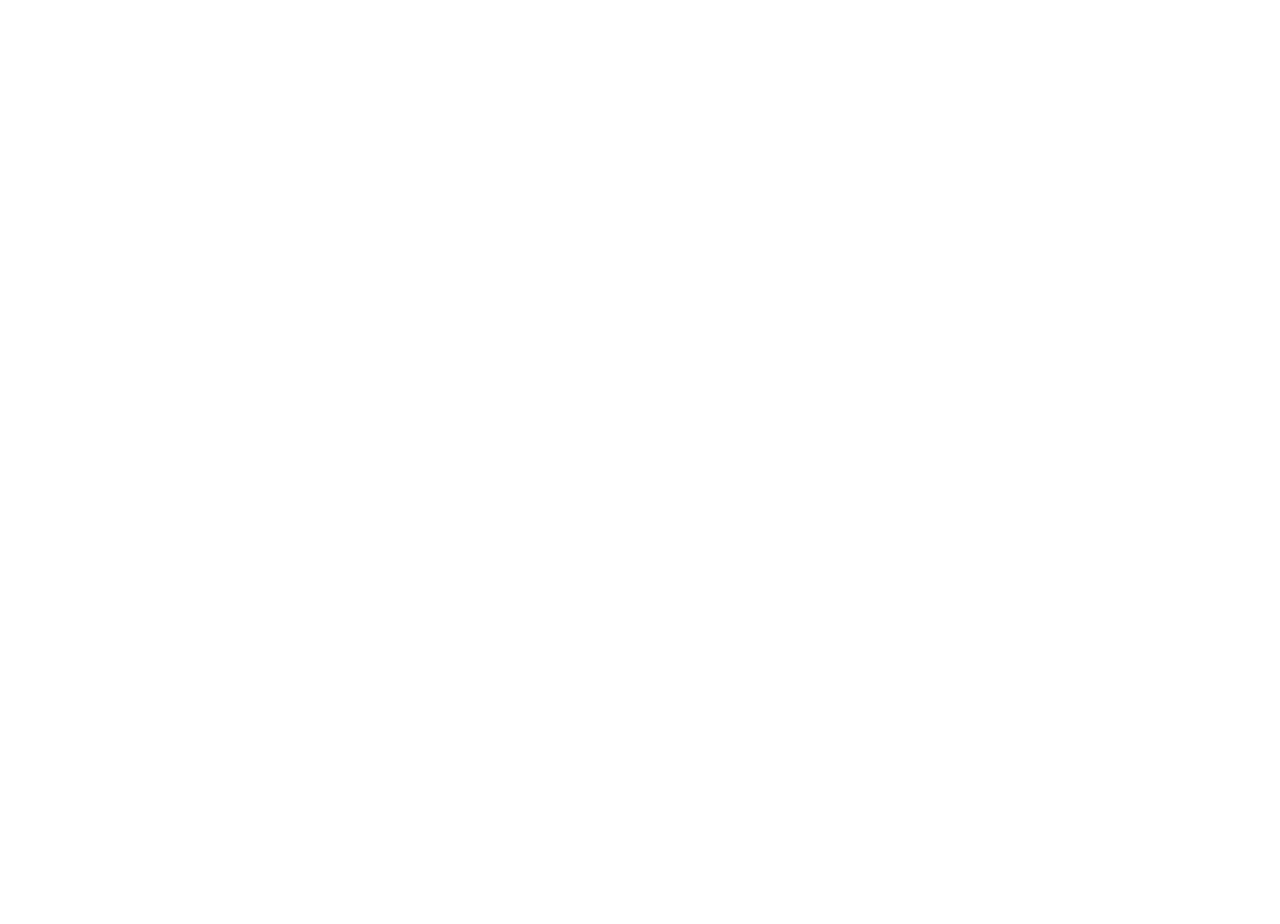
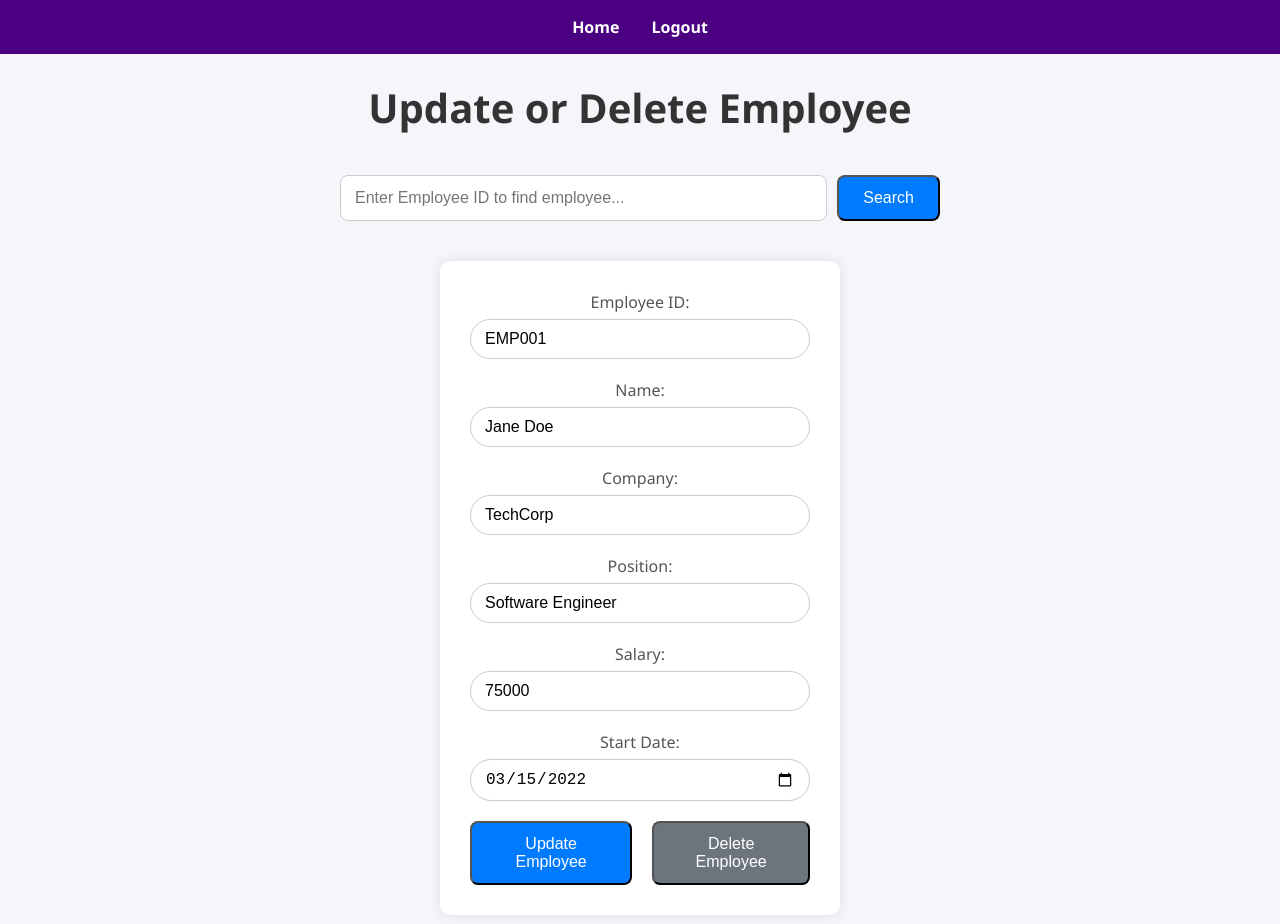
Before and after one commit to Ryan-Arjoon/Employee-Directory, a plain HTML site: page front-end/html/update-employee.html in a window 1280 px wide. Before the commit the page ends 800 px from the top, so only its background shows below. Drawn offline with Linux system fonts and the light colour scheme.

Commit message:
add update/delete page and add employee page, update view employee table

```diff
--- a/front-end/html/add-employee.html
+++ b/front-end/html/add-employee.html
@@ -0,0 +1,61 @@
+<!DOCTYPE html>
+<html>
+
+    <head>
+        <meta charset="UTF-8"/>
+        <meta name="author" content="Ryan Arjoon"/>
+        <meta name="description" content="Employee Directory to add employees"/>
+        <meta name="viewport" content="width=device-width, inital-scale=1.0"/>
+        <link rel="stylesheet" href="../index.css"/>
+        <title>Employee Directory - Create Employees</title>
+    </head>
+
+    <body>
+
+        <header>
+            <nav>
+                <ul class="nav-links">
+                    <li><a href="home.html">Home</a></li>
+                    <li><a href="../index.html">Logout</a></li>
+                </ul>
+            </nav>
+        </header>
+
+        <main>
+            <div class="container">
+                <h1 class="title">Add New Employee</h1>
+
+                <section class="form">
+                    <form id="add-employee-form">
+                        <label for="emp-id">Employee ID:</label>
+                        <input type="text" id="emp-id" name="emp-id" placeholder="Enter employee ID" required />
+
+                        <label for="emp-name">Name:</label>
+                        <input type="text" id="emp-name" name="emp-name" placeholder="Enter employee name" required />
+
+                        <label for="emp-company">Company:</label>
+                        <input type="text" id="emp-company" name="emp-company" placeholder="Enter company name" required />
+
+                        <label for="emp-position">Position:</label>
+                        <input type="text" id="emp-position" name="emp-position" placeholder="Enter position" required />
+
+                        <label for="emp-salary">Salary:</label>
+                        <input type="number" id="emp-salary" name="emp-salary" placeholder="Enter salary" required />
+
+                        <label for="emp-start">Start Date:</label>
+                        <input type="date" id="emp-start" name="emp-start" required />
+
+                        <button type="submit" class="btn">Add Employee</button>
+                    </form>
+                </section>
+            </div>
+
+        </main>
+
+        <footer>
+
+
+        </footer>
+    </body>
+
+</html>
--- a/front-end/html/update-employee.html
+++ b/front-end/html/update-employee.html
@@ -0,0 +1,68 @@
+<!DOCTYPE html>
+<html>
+
+    <head>
+        <meta charset="UTF-8"/>
+        <meta name="author" content="Ryan Arjoon"/>
+        <meta name="description" content="Employee Directory to remove or update employees"/>
+        <meta name="viewport" content="width=device-width, inital-scale=1.0"/>
+        <link rel="stylesheet" href="../index.css"/>
+        <title>Employee Directory - Update/Delete Employees</title>
+    </head>
+
+    <body>
+
+        <header>
+            <nav>
+                <ul class="nav-links">
+                    <li><a href="home.html">Home</a></li>
+                    <li><a href="../index.html">Logout</a></li>
+                </ul>
+            </nav>
+        </header>
+
+        <main>
+            <div class="container">
+                <h1 class="title">Update or Delete Employee</h1>
+
+                <div class="search-bar">
+                    <input type="text" id="search-employee" placeholder="Enter Employee ID to find employee...">
+                    <button class="btn">Search</button>
+                </div>
+
+                <section class="form">
+                    <form id="update-employee-form">
+                        <label for="emp-id">Employee ID:</label>
+                        <input type="text" id="emp-id" name="emp-id" value="EMP001" readonly />
+
+                        <label for="emp-name">Name:</label>
+                        <input type="text" id="emp-name" name="emp-name" value="Jane Doe" />
+
+                        <label for="emp-company">Company:</label>
+                        <input type="text" id="emp-company" name="emp-company" value="TechCorp" />
+
+                        <label for="emp-position">Position:</label>
+                        <input type="text" id="emp-position" name="emp-position" value="Software Engineer" />
+
+                        <label for="emp-salary">Salary:</label>
+                        <input type="number" id="emp-salary" name="emp-salary" value="75000" />
+
+                        <label for="emp-start">Start Date:</label>
+                        <input type="date" id="emp-start" name="emp-start" value="2022-03-15" />
+
+                        <div class="button-group">
+                            <button type="submit" class="btn">Update Employee</button>
+                            <button type="button" class="btn btn-create">Delete Employee</button>
+                        </div>
+                    </form>
+                </section>
+            </div>
+        </main>
+
+        <footer>
+
+
+        </footer>
+    </body>
+
+</html>
```
Also changed, not shown: front-end/html/employees.html (+9 -12 lines).
